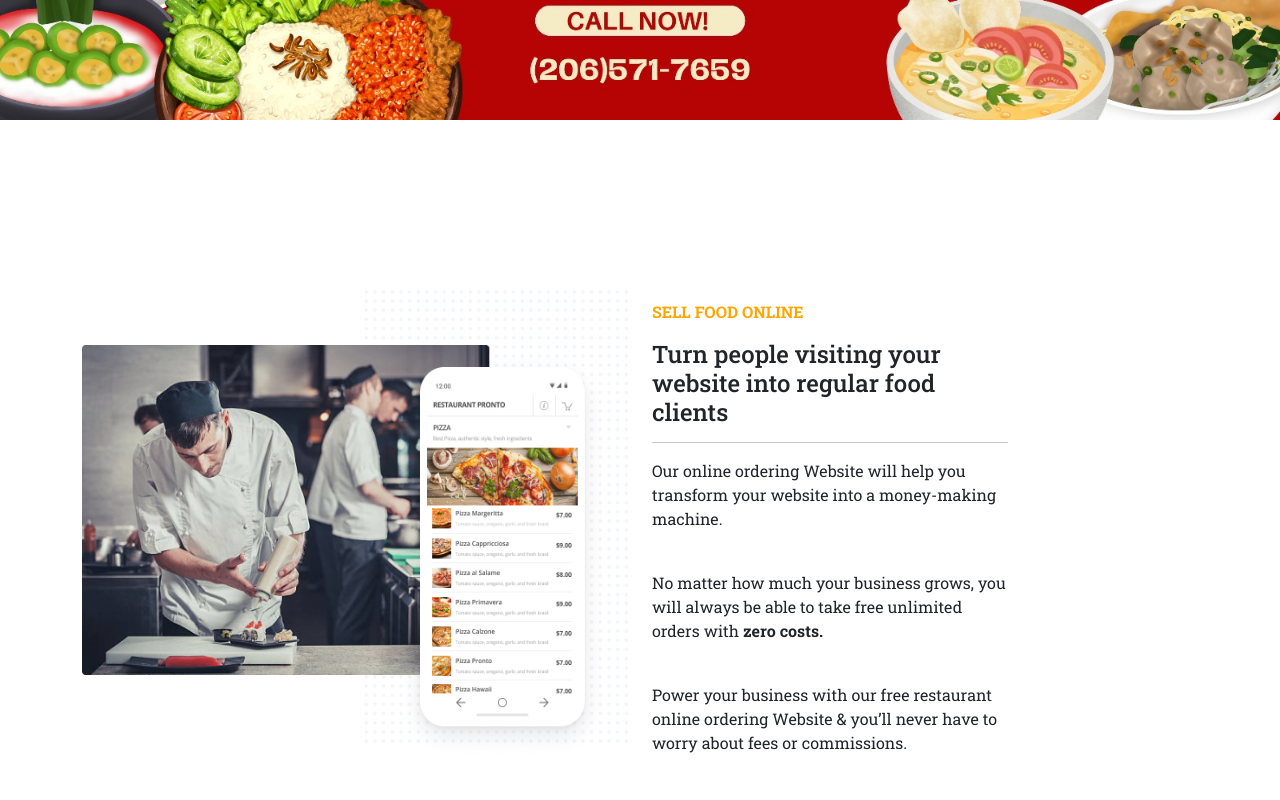
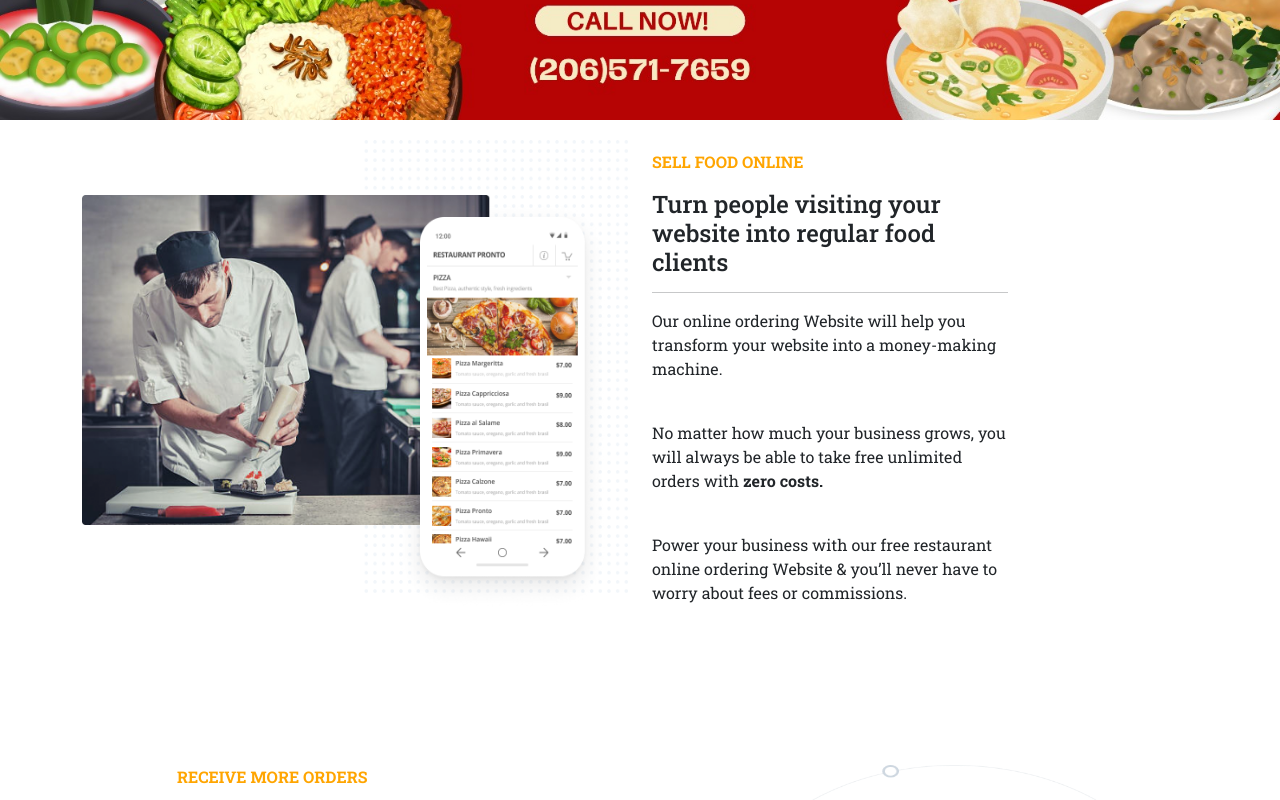
Before and after one commit to seaTechWeb/NewFrontend, a React (Create React App) app: page /orderxperts in a window 1280 px wide. Shown: the part 680-1480 px from the top of the page. Built offline with nearby package versions, Linux system fonts and the light colour scheme.

Commit message:
space adjust

```diff
--- a/src/components/Xperts_Restaurant/LandingPage.js
+++ b/src/components/Xperts_Restaurant/LandingPage.js
@@ -59,10 +59,10 @@ export default function LandingPage() {
                     <img className='fit-image' style={{ width: '100%' }} src='/Images/Xperts Restaurant/XpertBanner.jpeg' alt='banner' />
                 </div>
             </div>
-            <div className='container' style={{ marginTop: '100px', zIndex: '-100' }}>
+            <div className='container' style={{ marginTop: '10px', zIndex: '-100' }}>
 
-                <section id='sellFoodOnline' style={{ paddingTop: '30px' }}>
-                    <div className='row imageContainer' style={{ marginTop: '40px' }}>
+                <section id='sellFoodOnline' style={{ paddingTop: '10px' }}>
+                    <div className='row imageContainer'>
                         <div className='col-md-6'>
                             <div className="">
                                 <img
```
